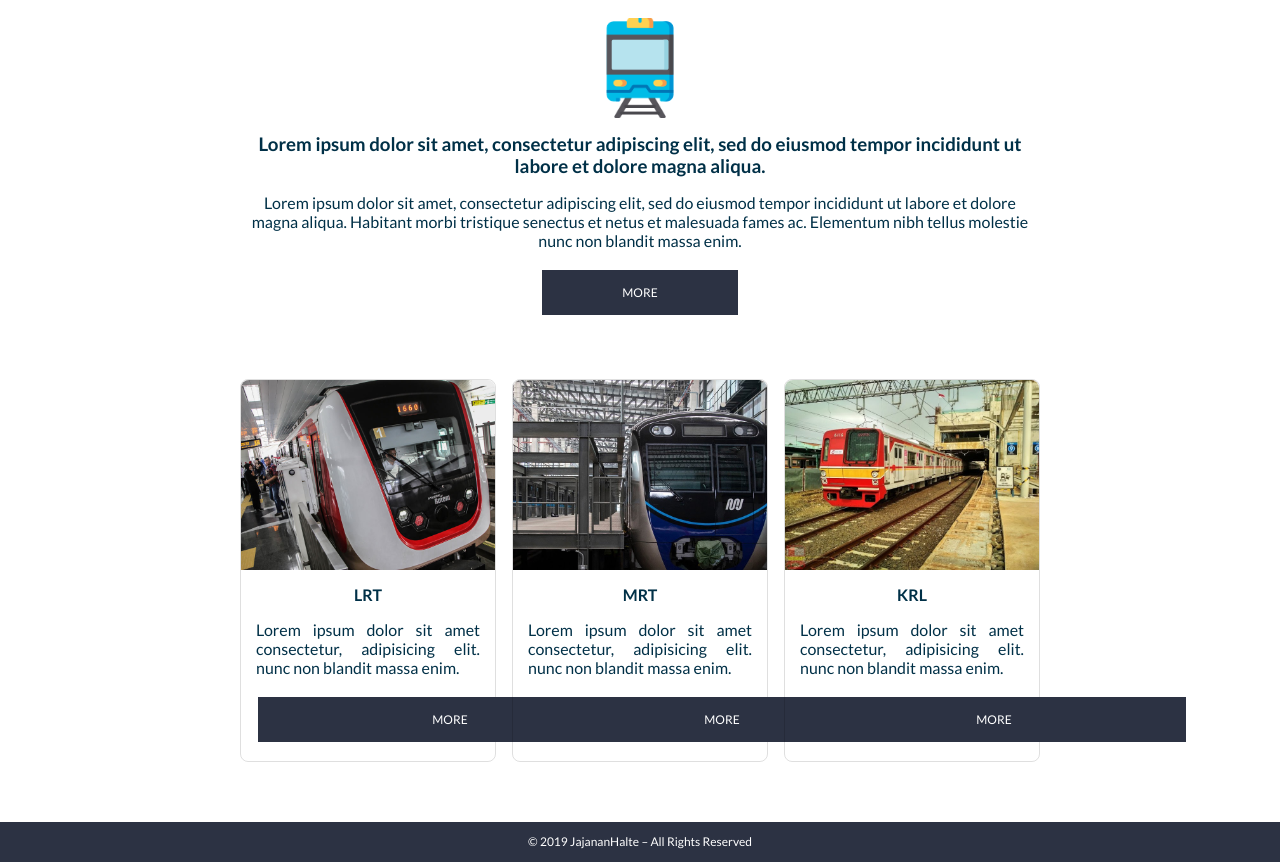
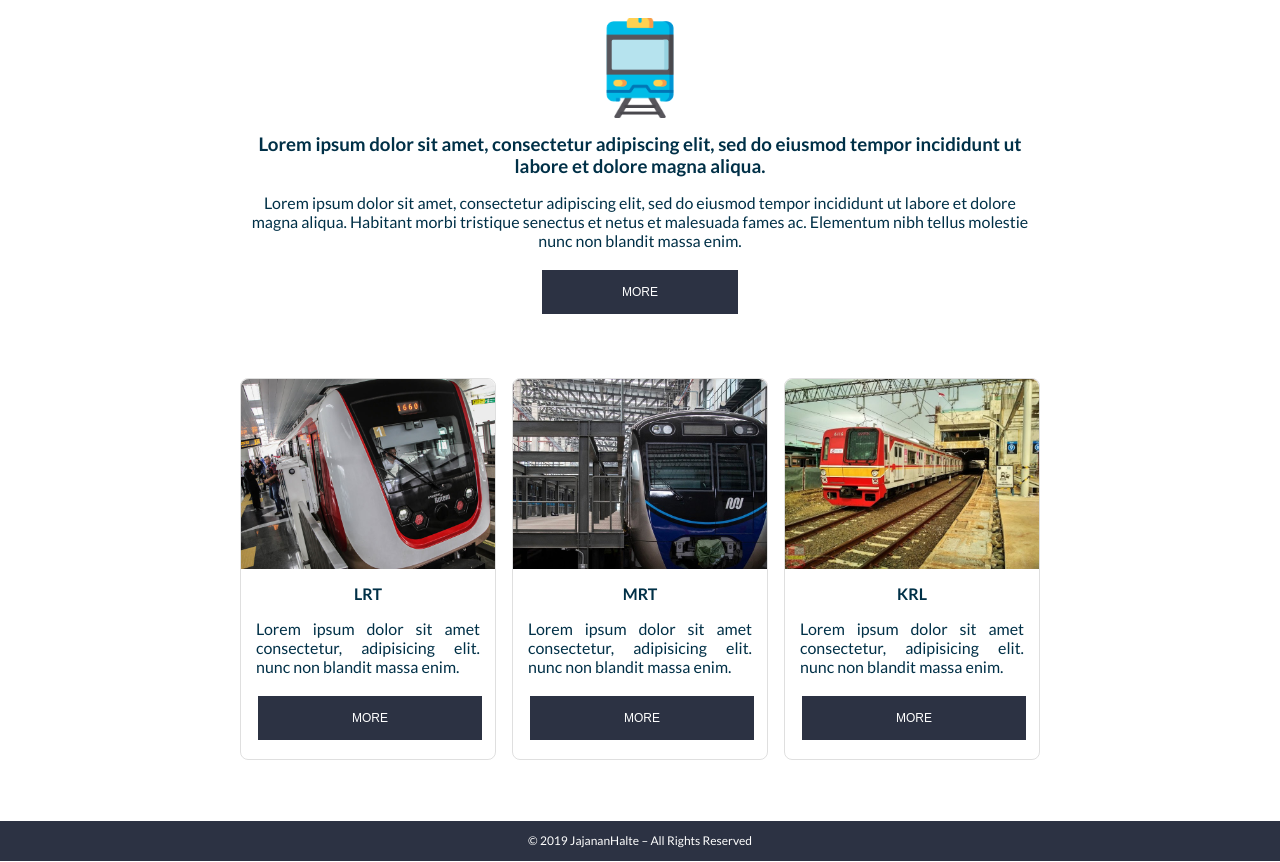
Before and after one commit to senjansen/jajanan-halte, a plain HTML site: page index.html in a window 1280 px wide. Shown: the part 826-1688 px from the top of the page. Drawn offline with Linux system fonts and the light colour scheme.

Commit message:
update link to page

```diff
--- a/index.html
+++ b/index.html
@@ -39,7 +39,7 @@
                 <h3>Lorem ipsum dolor sit amet, consectetur adipiscing elit, sed do eiusmod tempor incididunt ut labore et dolore magna aliqua.</h3>
                 <p>Lorem ipsum dolor sit amet, consectetur adipiscing elit, sed do eiusmod tempor incididunt ut labore et dolore magna aliqua. Habitant morbi tristique senectus et netus et malesuada fames ac. Elementum nibh tellus molestie nunc non blandit massa enim.</p>
 
-                <a href="#" class="button">MORE</a>
+                <a href="#"><button class="button">MORE</button></a>
             </div>
         </div>
     </div>
@@ -52,7 +52,7 @@
                     <div class="card-body">
                         <h4 class="text-center">LRT</h4>
                         <p>Lorem ipsum dolor sit amet consectetur, adipisicing elit. nunc non blandit massa enim.</p>
-                        <a href="#" class="button">MORE</a>
+                        <a href="#"><button class="button">MORE</button></a>
                     </div>
                 </div>
             </div>
@@ -62,7 +62,7 @@
                     <div class="card-body">
                         <h4 class="text-center">MRT</h4>
                         <p>Lorem ipsum dolor sit amet consectetur, adipisicing elit. nunc non blandit massa enim.</p>
-                        <a href="#" class="button">MORE</a>
+                        <a href="#"><button class="button">MORE</button></a>
                     </div>
                 </div>
             </div>
@@ -72,7 +72,7 @@
                     <div class="card-body">
                         <h4 class="text-center">KRL</h4>
                         <p>Lorem ipsum dolor sit amet consectetur, adipisicing elit. nunc non blandit massa enim.</p>
-                        <a href="krl.html" class="button">MORE</a>
+                        <a href="krl.html"><button class="button">MORE</button></a>
                     </div>
                 </div>
             </div>
```
